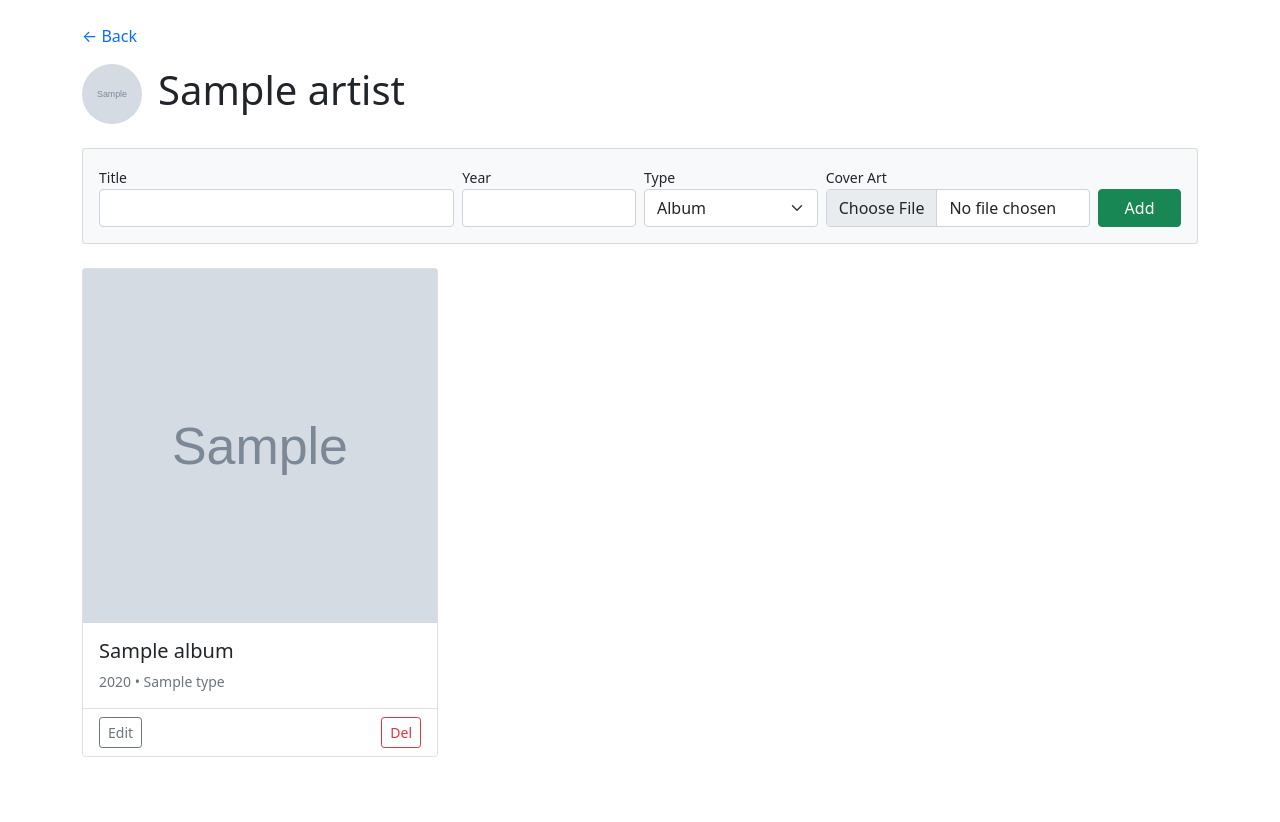
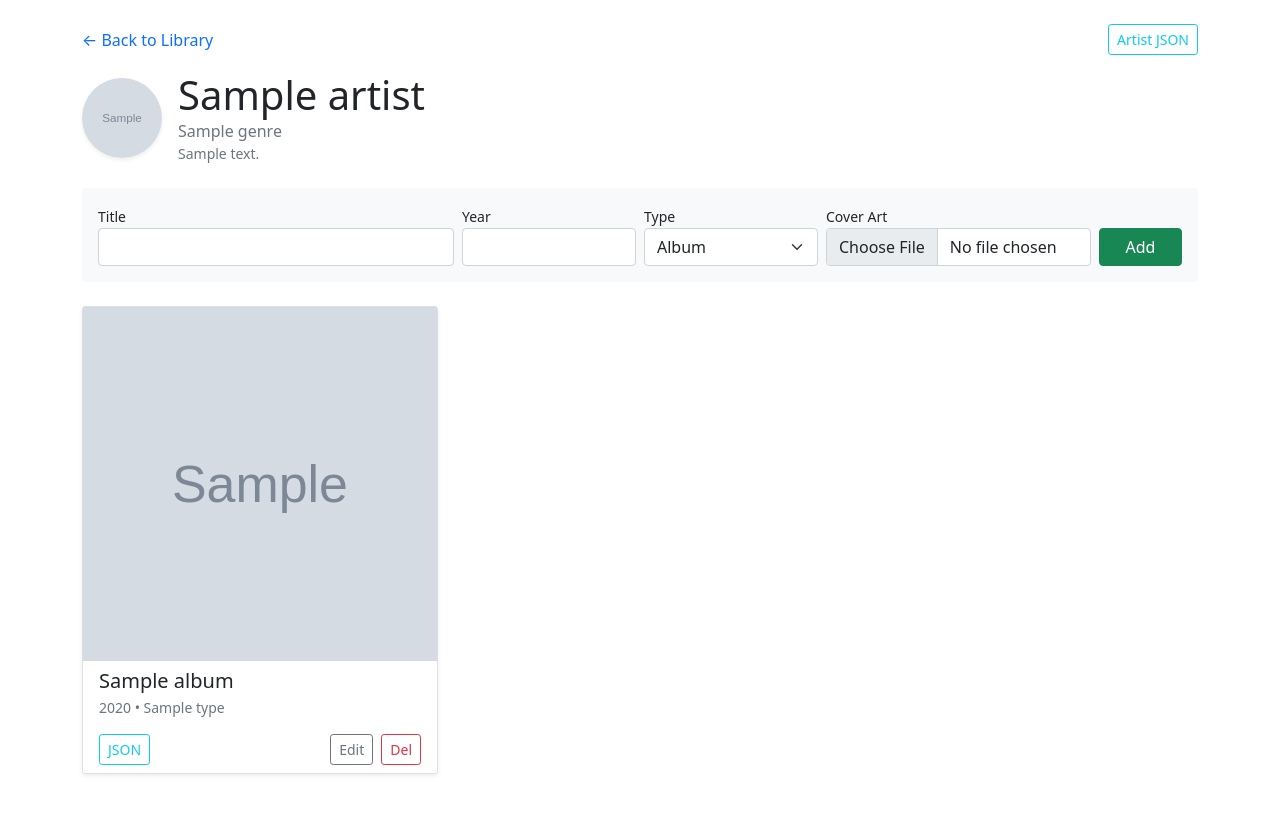
Before and after one commit to Yuki-1018/music_server, a Flask app: template templates/artist.html in a window 1280 px wide. Before the commit the page ends 757 px from the top, so only its background shows below. Run offline with Flask 3, Linux system fonts and the light colour scheme; the template is opened without the code that fills it: most values are stand-ins (such as "Sample title", 1, 10 or a date in 2020); grey boxes marked "Sample" are stand-in pictures.

Commit message:
Update artist.html

```diff
--- a/templates/artist.html
+++ b/templates/artist.html
@@ -6,16 +6,25 @@
     <script src="https://cdn.jsdelivr.net/npm/bootstrap@5.1.3/dist/js/bootstrap.bundle.min.js"></script>
 </head>
 <body class="container py-4">
-    <a href="/" class="text-decoration-none mb-3 d-inline-block">&larr; Back</a>
+    <div class="d-flex justify-content-between align-items-center mb-3">
+        <a href="/" class="text-decoration-none">&larr; Back to Library</a>
+        <!-- アーティスト自体のJSONへのリンク -->
+        <a href="/api/artist/{{ artist.id }}" target="_blank" class="btn btn-outline-info btn-sm">Artist JSON</a>
+    </div>
+
     <div class="d-flex align-items-center gap-3 mb-4">
         {% if artist.image %}
-        <img src="/image/{{ artist.image }}" class="rounded-circle" style="width: 60px; height: 60px; object-fit: cover;">
+        <img src="/image/{{ artist.image }}" class="rounded-circle shadow-sm" style="width: 80px; height: 80px; object-fit: cover;">
         {% endif %}
-        <h1>{{ artist.name }}</h1>
+        <div>
+            <h1 class="mb-0">{{ artist.name }}</h1>
+            <div class="text-muted">{{ artist.genre }}</div>
+            <div class="small text-muted">{{ artist.description }}</div>
+        </div>
     </div>
 
     <!-- Add Album Form -->
-    <div class="card mb-4 p-3 bg-light">
+    <div class="card mb-4 p-3 bg-light border-0">
         <form action="/artist/{{ artist.id }}/album/add" method="post" enctype="multipart/form-data" class="row g-2 align-items-end">
             <div class="col-md-4"><label class="small">Title</label><input type="text" name="title" class="form-control" required></div>
             <div class="col-md-2"><label class="small">Year</label><input type="number" name="year" class="form-control"></div>
@@ -30,7 +39,7 @@
     <div class="row">
         {% for album in artist.albums %}
         <div class="col-md-4 col-sm-6 mb-4">
-            <div class="card h-100">
+            <div class="card h-100 shadow-sm">
                 <div style="aspect-ratio: 1/1; background: #eee; position: relative;">
                     {% if album.cover_image %}
                     <img src="/image/{{ album.cover_image }}" style="width: 100%; height: 100%; object-fit: cover;">
@@ -39,13 +48,21 @@
                     {% endif %}
                     <a href="/artist/{{ artist.id }}/album/{{ album.id }}" class="stretched-link"></a>
                 </div>
-                <div class="card-body">
-                    <h5 class="card-title text-truncate">{{ album.title }}</h5>
+                <div class="card-body py-2">
+                    <h5 class="card-title text-truncate mb-1">{{ album.title }}</h5>
                     <p class="card-text small text-muted">{{ album.year }} • {{ album.type }}</p>
                 </div>
-                <div class="card-footer bg-white d-flex justify-content-between" style="z-index: 2;">
-                    <button class="btn btn-sm btn-outline-secondary" data-bs-toggle="modal" data-bs-target="#editAlbum{{ album.id }}">Edit</button>
-                    <form action="/artist/{{ artist.id }}/album/{{ album.id }}/delete" method="post" onsubmit="return confirm('Delete?');"><button class="btn btn-sm btn-outline-danger">Del</button></form>
+                <!-- ここを変更: ボタンエリア -->
+                <div class="card-footer bg-white d-flex justify-content-between align-items-center border-top-0" style="z-index: 2;">
+                    <!-- アルバム単体のJSONリンク -->
+                    <a href="/api/album/{{ album.id }}" target="_blank" class="btn btn-sm btn-outline-info" title="View Album JSON">JSON</a>
+
+                    <div class="d-flex gap-2">
+                        <button class="btn btn-sm btn-outline-secondary" data-bs-toggle="modal" data-bs-target="#editAlbum{{ album.id }}">Edit</button>
+                        <form action="/artist/{{ artist.id }}/album/{{ album.id }}/delete" method="post" onsubmit="return confirm('Delete?');">
+                            <button class="btn btn-sm btn-outline-danger">Del</button>
+                        </form>
+                    </div>
                 </div>
             </div>
         </div>
```
